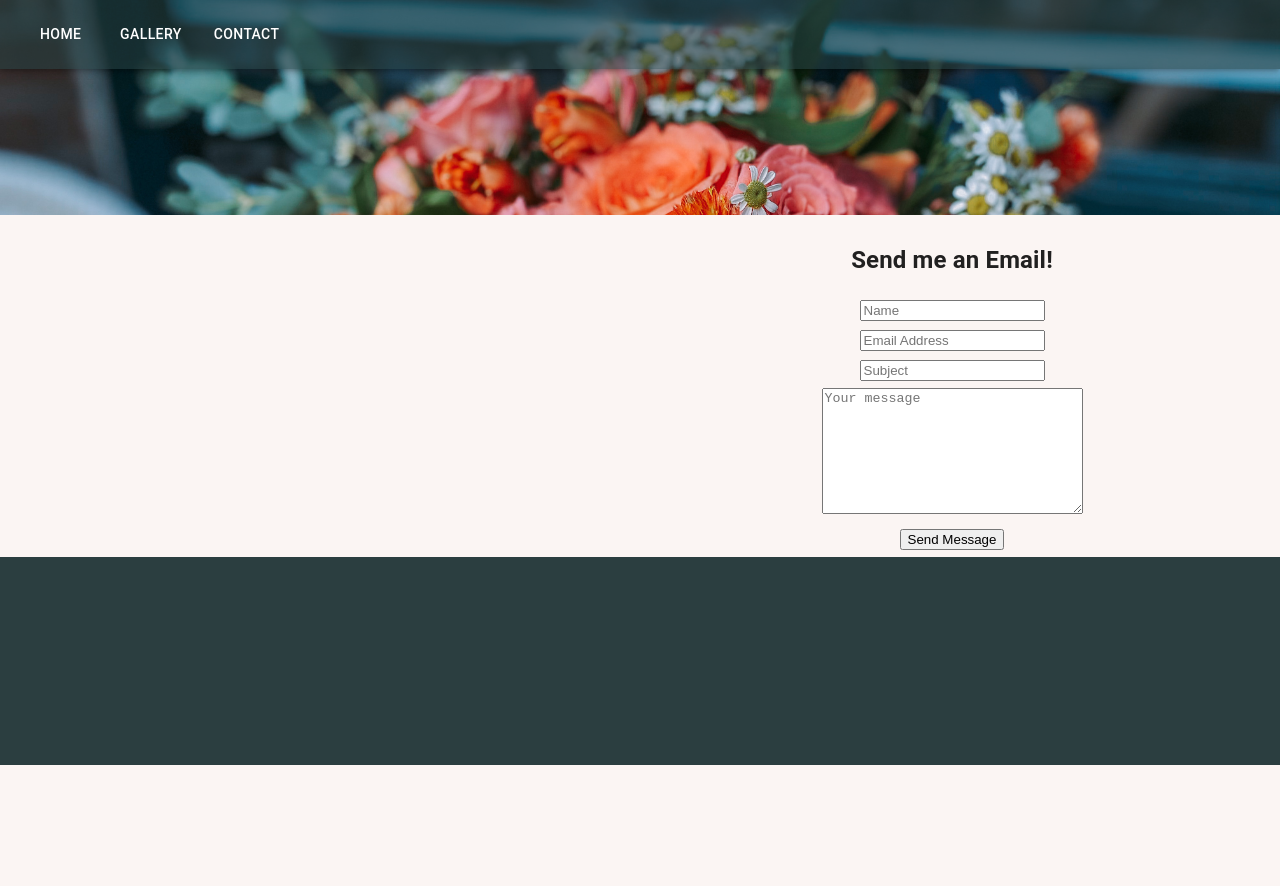
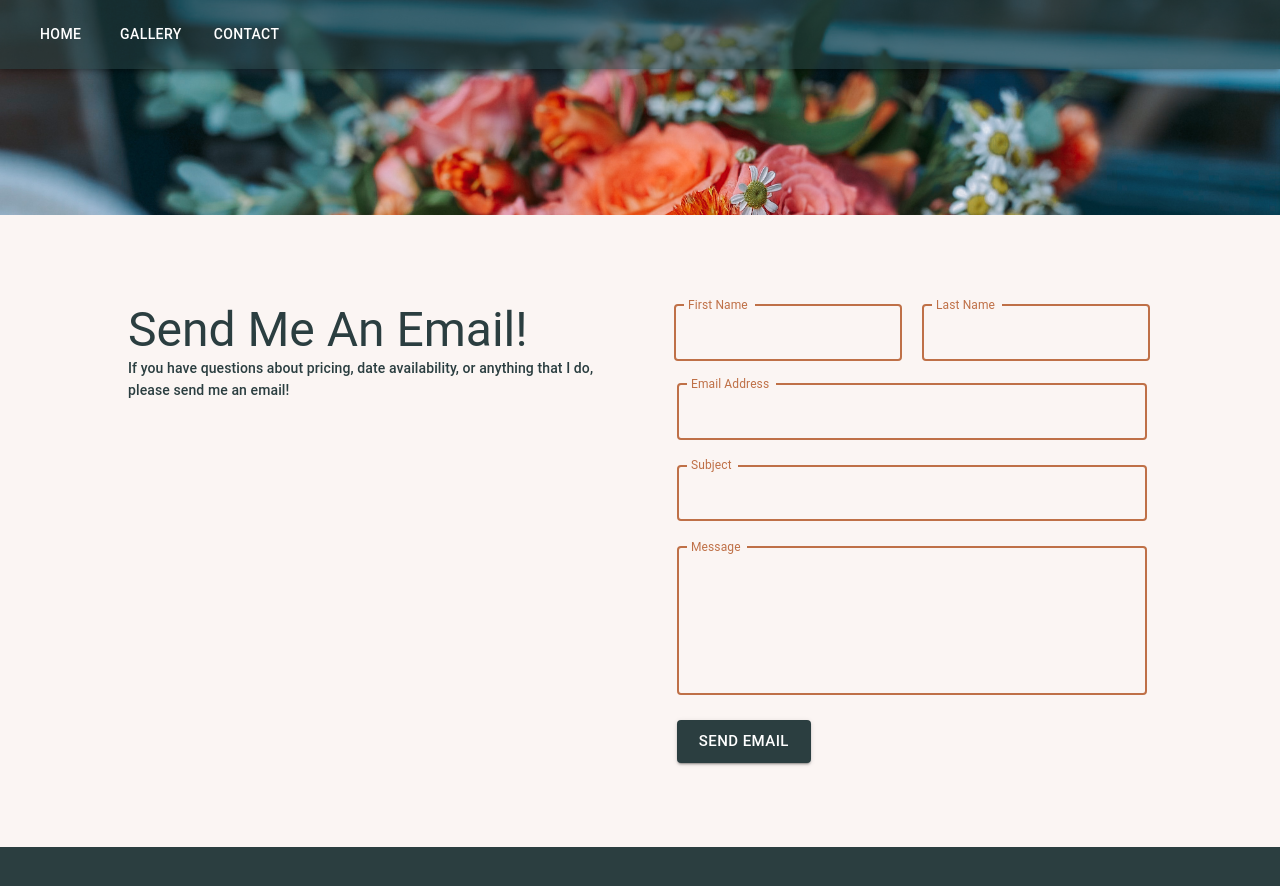
Before and after one commit to EmmaBrown97/EvergreenArrangements, a React (Create React App) app: page /Contact in a window 1280 px wide. Shown: the top 886 px of the page. Before the commit the page ends 800 px from the top, so only its background shows below. Built offline with nearby package versions, Linux system fonts and the light colour scheme.

Commit message:
Redid contact page form

```diff
--- a/package.json
+++ b/package.json
@@ -13,6 +13,7 @@
     "emailjs-com": "^3.2.0",
     "react": "^17.0.2",
     "react-dom": "^17.0.2",
+    "react-fullscreen-image": "^0.0.3",
     "react-masonry-css": "^1.0.16",
     "react-router-dom": "^6.1.1",
     "react-scripts": "^4.0.3",
--- a/src/theme.js
+++ b/src/theme.js
@@ -3,6 +3,7 @@ import { createTheme } from '@material-ui/core/styles';
 const evergreenTheme = createTheme({
     Typography: {
         fontFamily: ['"Montserrat"', 'Open Sans'].join(',')
+
        },
     palette: {
         primary: {
@@ -13,8 +14,22 @@ const evergreenTheme = createTheme({
         },
         background: {
             default: "#FBF5F3"
+            ///default: "#2B3E40"
         }
-    }
+    },
+    textField: {
+        width: '90%',
+        marginLeft: 'auto',
+        marginRight: 'auto',
+        paddingBottom: 0,
+        marginTop: 0,
+        fontWeight: 500
+    },
+    input: {
+        color: 'red'
+    },
+    spacing: 8,
+
 })
 
 export default evergreenTheme;
--- a/src/tsx/Gallery.tsx
+++ b/src/tsx/Gallery.tsx
@@ -20,15 +20,6 @@ function Gallery(props) {
   const isSmUp = useIsWidthUp("sm");
   let [active, setActive] = useState(false);
 
-
-  const getGridListCols = () => {
-
-    if (isWidthUp('sm', props.width)) {
-      return 2;
-    }
-
-    return 1;
-  }
 
     return  (
 
--- a/src/tsx/contact.tsx
+++ b/src/tsx/contact.tsx
@@ -1,4 +1,9 @@
 import { Container, Grid } from '@material-ui/core';
+import Box from '@mui/material/Box';
+import Button from '@mui/material/Button';
+import Paper from '@mui/material/Paper';
+import TextField from '@mui/material/TextField';
+import Typography from '@mui/material/Typography';
 import emailjs from 'emailjs-com'
 import './../css/contact.css'
 
@@ -16,40 +21,111 @@ function Contact() {
         e.target.reset()
     }
     return  (
-        <Container>
-            <Grid container spacing={2}>
-                <Grid item xs={6}>
-
-                </Grid>
-                <Grid item xs={6}>
-                <div>
-                        <h2 className='title'>Send me an Email!</h2>
-                        <div className="container">
-                            <form onSubmit={sendEmail}>
-                                <div className="name_div">
-                                    <div className="name_div">
-                                        <input type="text" className="form-control" placeholder="Name" name="name"/>
-                                    </div>
-                                    <div className="email_div">
-                                        <input type="email" className="form-control" placeholder="Email Address" name="email"/>
-                                    </div>
-                                    <div className="subject_div">
-                                        <input type="text" className="form-control" placeholder="Subject" name="subject"/>
-                                    </div>
-                                    <div className="message_div">
-                                        <textarea className="form-control" id="" cols={30} rows={8} placeholder="Your message" name="message"></textarea>
-                                    </div>
-                                    <div className="send_div">
-                                        <input type="submit" className="btn btn-info" value="Send Message"></input>
-                                    </div>
-                                </div>
-                            </form>
-                        </div>
-                </div>
-                </Grid>
+        <Container maxWidth="xl">
+            <Box sx={{
+                m: 10
+            }}>
 
 
+            <Grid container spacing={2}>
+                <Grid item xs={12} sm={6}>
+                    <Container maxWidth="lg">
+                        <Box>
+                            <Typography variant="h3" color="primary.main">
+                                Send Me An Email!
+                            </Typography>
+                            <Typography variant="subtitle2" color="primary.main">
+                                If you have questions about pricing, date availability, or anything that I do, please send me an email!
+                            </Typography>
+                        </Box>
+                    </Container>
                 </Grid>
+                <Grid item xs={12} sm={6}>
+                        <Container maxWidth="xl">
+                            <form onSubmit={sendEmail}>
+                                <Grid container spacing={2}>
+
+                                <Grid item xs={12} sm={6}>
+                                    <div className="name_div">
+                                        <TextField
+                                        fullWidth
+                                        label="First Name"
+                                        variant="outlined"
+                                        className="textField"
+                                        color="secondary"
+                                        focused>
+                                        </TextField>
+
+                                    </div>
+                                </Grid>
+                                <Grid item xs={12} sm={6}>
+                                    <div className="name_div">
+                                        <TextField
+                                        fullWidth
+                                        label="Last Name"
+                                        variant="outlined"
+                                        className="textField"
+                                        color="secondary"
+                                        focused>
+                                        </TextField>
+
+                                    </div>
+                                </Grid>
+                                <Grid item xs={12} sm={12}>
+                                <div className="email_div">
+                                            <TextField
+                                            fullWidth
+                                                label="Email Address"
+                                                variant="outlined"
+                                                className="textField"
+                                                color="secondary"
+                                                focused>
+                                                </TextField>
+                                        </div>
+                                </Grid>
+                                <Grid item xs={12} sm={12}>
+                                <div className="subject_div">
+                                            <TextField
+                                            fullWidth
+                                                label="Subject"
+                                                variant="outlined"
+                                                className="textField"
+                                                color="secondary"
+                                                focused>
+                                                </TextField>
+                                        </div>
+                                </Grid>
+                                <Grid item xs={12} sm={12}>
+                                    <div className="message_div">
+                                            <TextField
+                                            fullWidth
+                                            multiline={true}
+                                                label="Message"
+                                                id="outlined-basic"
+                                                variant="outlined"
+                                                className="textField"
+                                                color="secondary"
+                                                rows={5}
+                                                maxRows={10}
+                                                focused>
+                                                </TextField>
+                                        </div>
+                                </Grid>
+                                <Grid item xs={12} sm={12}>
+                                <div className="send_div">
+                                    <Button variant="contained" size="large" color="primary">
+                                        Send Email
+                                    </Button>
+
+                                        </div>
+                                </Grid>
+                                </Grid>
+                            </form>
+
+                        </Container>
+                </Grid>
+            </Grid>
+            </Box>
         </Container>
 
     )
--- a/src/tsx/footer.tsx
+++ b/src/tsx/footer.tsx
@@ -16,6 +16,7 @@ import MenuItem from '@mui/material/MenuItem';
 import { Container, Grid, Link, Fade, createTheme, ThemeProvider } from '@material-ui/core';
 import VizSensor from 'react-visibility-sensor';
 import Box from '@mui/material/Box';
+import EmailIcon from '@mui/icons-material/Email';
 
 
 function Footer(props) {
@@ -47,9 +48,9 @@ function Footer(props) {
                                                 href={"https://www.instagram.com/dustypineflorals/?hl=en"}
                                                 >
                                                     <InstagramIcon/>
-                                                    <Typography >
+                                                    <Typography variant="caption">
                                                     @evergreen.floral.arrangements
-                                                </Typography>
+                                                    </Typography>
                                                 </IconButton>
 
                                         </Box>
@@ -65,7 +66,13 @@ function Footer(props) {
                                     }}
                                 >
                                     <Fade in={active} timeout={3000}>
-                                        <Typography variant="h3" gutterBottom></Typography>
+                                        <Box color="white">
+                                            <EmailIcon color="inherit"/>
+                                            <Typography variant="caption">
+                                                evergreen.floral.arrangements@gmail.com
+                                            </Typography>
+                                        </Box>
+
                                     </Fade>
                                 </VizSensor>
                             </Box>
```
Also changed, not shown: 1 other file (tests, documents, lock files or other folders).
